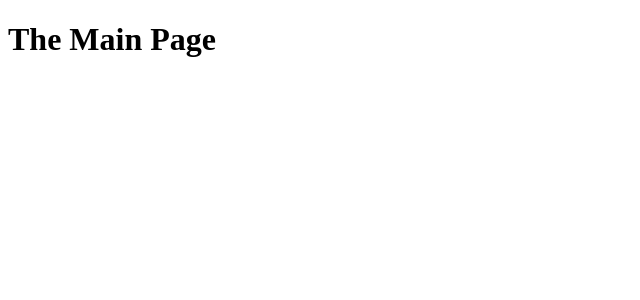
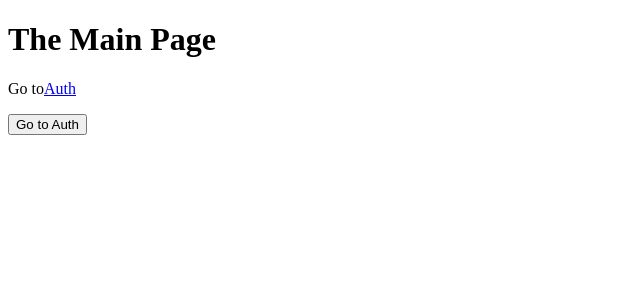
Before and after one commit to federico-allegrini/nextjs-study-react, a Next.js app: page / in a window 1280 px wide. Shown: the top 300 px of the page, without its empty margins (0-640 px from the left). Built offline with nearby package versions, Linux system fonts and the light colour scheme.

Commit message:
Basics: link and router

```diff
--- a/pages/index.js
+++ b/pages/index.js
@@ -1,8 +1,18 @@
 import React from "react";
+import Link from "next/link";
+import Router from "next/router";
+
 const indexPage = () => {
   return (
     <div>
       <h1>The Main Page</h1>
+      <p>
+        Go to
+        <Link href="/auth">
+          <a>Auth</a>
+        </Link>
+      </p>
+      <button onClick={() => Router.push("/auth")}>Go to Auth</button>
     </div>
   );
 };
```
Also changed, not shown: 1 other file (tests, documents, lock files or other folders).
